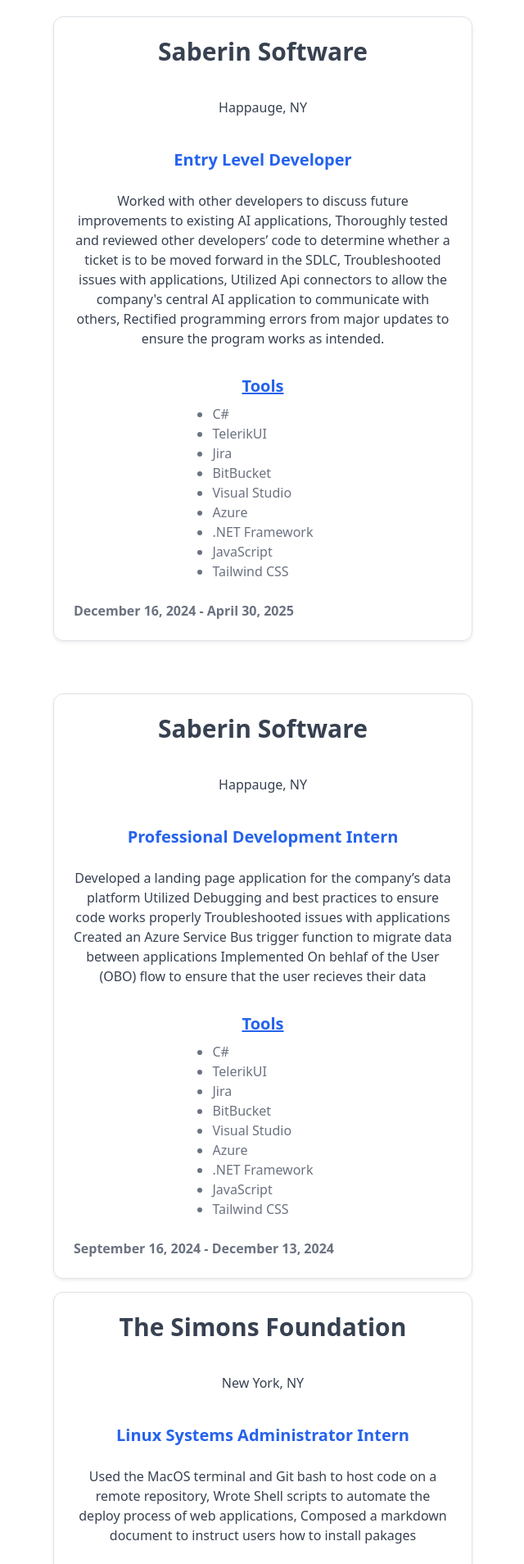
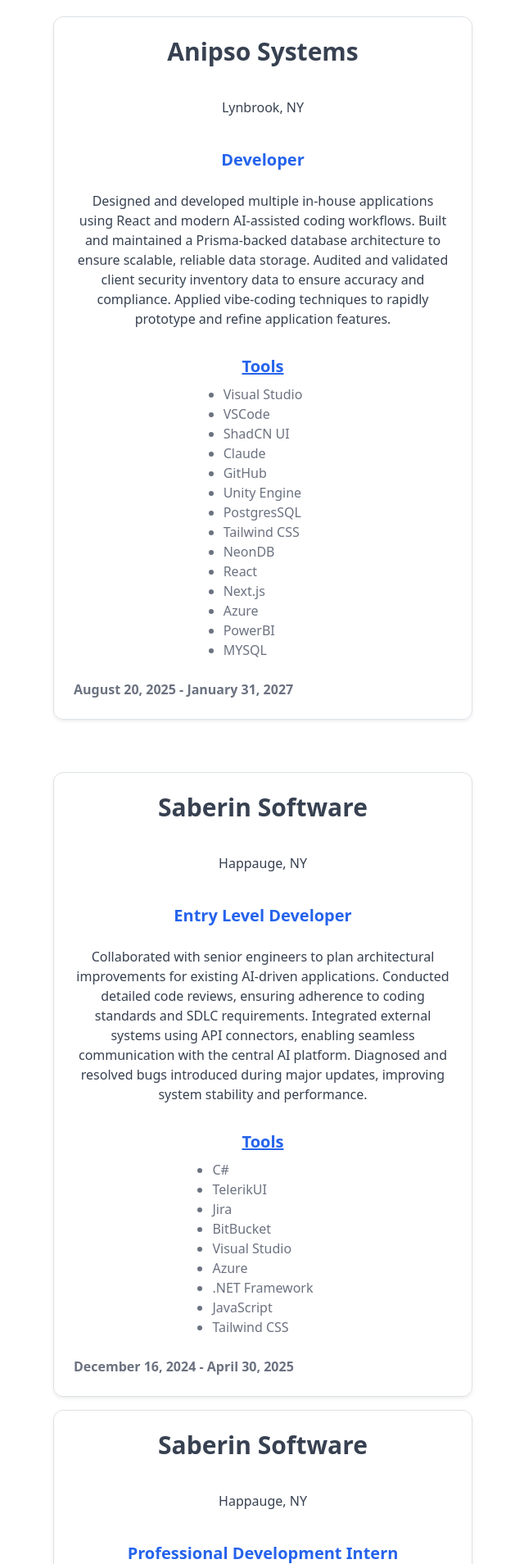
Before and after one commit to ChrisOspina/Professional-Website, a React (Create React App) app: page /experience in a window 1280 px wide. Shown: the part 172-2080 px from the top of the page at 82% size, without its empty margins (319-959 px from the left). Built offline with nearby package versions, Linux system fonts and the light colour scheme.

Commit message:
Updated information. Healthy Eating app in progress will add to data

```diff
--- a/package.json
+++ b/package.json
@@ -58,6 +58,7 @@
   "devDependencies": {
     "@stackbit/types": "^2.1.14",
     "autoprefixer": "^10.4.21",
+    "baseline-browser-mapping": "^2.9.19",
     "postcss": "^8.5.6",
     "react-scripts": "^5.0.1",
     "sass": "^1.70.0",
--- a/src/data/experience.js
+++ b/src/data/experience.js
@@ -1,14 +1,54 @@
-export const experience=[
+export const experience = [
   {
     id: 0,
+    companyName: "Anipso Systems",
+    roleName: "Developer",
+    description: (
+      <p>
+        Designed and developed multiple in‑house applications using React and
+        modern AI‑assisted coding workflows. Built and maintained a
+        Prisma‑backed database architecture to ensure scalable, reliable data
+        storage. Audited and validated client security inventory data to ensure
+        accuracy and compliance. Applied vibe‑coding techniques to rapidly
+        prototype and refine application features.
+      </p>
+    ),
+    tools: [
+      "Visual Studio",
+      "VSCode",
+      "ShadCN UI",
+      "Claude",
+      "GitHub",
+      "Unity Engine",
+      "PostgresSQL",
+      "Tailwind CSS",
+      "NeonDB",
+      "React",
+      "Next.js",
+      "Azure",
+      "PowerBI",
+      "MYSQL",
+    ],
+    startDate: new Date(2025, 7, 20),
+    endDate: new Date(2026, 12, 31),
+    location: "Lynbrook, NY",
+    url: "https://anip.so/",
+  },
+  {
+    id: 1,
     companyName: "Saberin Software",
     roleName: "Entry Level Developer",
-        description: <p>Worked with other developers to discuss future improvements to existing AI applications,
-        Thoroughly tested and reviewed other developers’ code to determine whether a ticket is to be moved forward in the SDLC,
-        Troubleshooted issues with applications, Utilized Api connectors to allow the company's central AI application to communicate with others,
-        Rectified programming errors from major updates to ensure the program works as intended.</p>,
-        tools:
-        [
+    description: (
+      <p>
+        Collaborated with senior engineers to plan architectural improvements
+        for existing AI‑driven applications. Conducted detailed code reviews,
+        ensuring adherence to coding standards and SDLC requirements. Integrated
+        external systems using API connectors, enabling seamless communication
+        with the central AI platform. Diagnosed and resolved bugs introduced
+        during major updates, improving system stability and performance.
+      </p>
+    ),
+    tools: [
       "C#",
       "TelerikUI",
       "Jira",
@@ -22,20 +62,22 @@
     startDate: new Date(2024, 11, 16),
     endDate: new Date(2025, 3, 30),
     location: "Happauge, NY",
-        url: "https://www.saberin.com/"
-
+    url: "https://www.saberin.com/",
   },
   {
-        id: 1,
+    id: 2,
     companyName: "Saberin Software",
     roleName: "Professional Development Intern",
-        description: <p>
-            Developed a landing page application for the company’s data platform
-            Utilized Debugging and best practices to ensure code works properly
-            Troubleshooted issues with applications
-            Created an Azure Service Bus trigger function to migrate data between applications
-            Implemented On behlaf of the User (OBO) flow to ensure that the user recieves their data
-        </p>,
+    description: (
+      <p>
+        Optimized a production landing‑page application, ensuring cross‑browser
+        compatibility and error‑free performance Used Jira and Bitbucket for
+        version control, sprint planning, and collaborative development. Built
+        an Azure Service Bus trigger function to automate data migration between
+        applications. Implemented OAuth OBO (On‑Behalf‑Of) authentication flow
+        to deliver user‑specific data.
+      </p>
+    ),
     tools: [
       "C#",
       "TelerikUI",
@@ -50,18 +92,22 @@
     startDate: new Date(2024, 8, 16),
     endDate: new Date(2024, 11, 13),
     location: "Happauge, NY",
-        url: "https://www.saberin.com/"
+    url: "https://www.saberin.com/",
   },
   {
-        id: 2,
+    id: 3,
     companyName: "The Simons Foundation",
     roleName: "Linux Systems Administrator Intern",
-        description: <p>
-            Used the MacOS terminal and Git bash to host code on a remote repository,
-            Wrote Shell scripts to automate the deploy process of web applications,
-            Composed a markdown document to instruct users how to install pakages
-        </p>,
-        tools:[
+    description: (
+      <p>
+        Used the macOS terminal and Git Bash to manage repositories and support
+        distributed development workflows. Wrote Shell scripts to automate the
+        deployment process of internal web applications Authored technical
+        documentation in Markdown to guide users through package installation
+        and environment setup.
+      </p>
+    ),
+    tools: [
       "Apache",
       "Git/GitHub",
       "Docker",
@@ -77,25 +123,28 @@
     startDate: new Date(2024, 5, 3),
     endDate: new Date(2024, 7, 14),
     location: "New York, NY",
-        url: "https://www.simonsfoundation.org/"
+    url: "https://www.simonsfoundation.org/",
   },
   {
-        id: 3,
+    id: 4,
     companyName: "SAS Technologies",
     roleName: "Project Assistant",
-        description: <p>
-            Configured card readers for school residence halls, assisting in equipment tally for camera & card reader installations.
-            Generated networking cable labels.
-            programmed security cameras by establishing circuit & configuring settings via app to ensure safety of institution & students.
-            Used Caspio and DTools to track SAS inventory and procurement.
-        </p>,
-        tools:[
+    description: (
+      <p>
+        Configured card readers for school residence halls, assisting in
+        equipment tally for camera & card reader installations. Generated
+        networking cable labels. programmed security cameras by establishing
+        circuit & configuring settings via app to ensure safety of institution &
+        students. Used Caspio and DTools to track SAS inventory and procurement.
+      </p>
+    ),
+    tools: [
       "DTools",
       "Quickbooks",
       "Adobe Acrobat",
       "Microsoft Office",
       "Caspio",
-            "Tableau"
+      "Tableau",
     ],
     startDate: new Date(2023, 7, 8),
     endDate: new Date(2024, 8, 12),
@@ -103,17 +152,19 @@
     url: "https://www.sastechnologies.com/",
   },
   {
-        id: 4,
+    id: 5,
     companyName: "National Healthcare Associates, Inc",
     roleName: "Junior Systems Administrator",
-        description: <p>
-            Performed software maintenance & cleanup procedures to dispose of old stored data, ensuring hardware security & maintenance through configuring & encrypting laptops & Apple products for secure remote use.
-            Organized server room to comply with safety protocols & test device functionality.
-            Facilitated employee report generation through web forms using PHP Form Builder, editing code with VS Code.
-            Developed a web application to store & display employee, facility, procurement, & invoice data.
-            Automated data insertion from flat csv file into SQL database.
-        </p>,
-        tools:[
+    description: (
+      <p>
+        Performed software maintenance and secure device configuration,
+        including encryption of laptops and Apple devices for remote use. Built
+        a PHP/MySQL web application to manage employee, facility, procurement,
+        and invoice data. Automated SQL data ingestion using a custom shell
+        script to process and validate CSV files.
+      </p>
+    ),
+    tools: [
       "MySQl",
       "VsCode",
       "Apache",
@@ -127,8 +178,6 @@
     startDate: new Date(2020, 2, 23),
     endDate: new Date(2023, 0, 10),
     location: "Valley Stream, NY",
-        url: "https://nhca.com/"
-
-    }
-
-]
+    url: "https://nhca.com/",
+  },
+];
--- a/src/pages/HomePage.jsx
+++ b/src/pages/HomePage.jsx
@@ -57,16 +57,15 @@
         <div className="border-box">
           <div className="flex flex-row items-center justify-between space-y-0 pb-2">
             <p className="mx-auto max-w-[650px] md:text-lg text-gray-800 pb-4">
-              I am a software engineer with over four years of professional
-              experience seeking opportunities to use state-of-the-art
-              technology to solve real-world problems. I enjoy problem-solving
-              and coding, and I always strive to bring 100% to the work I do.
-              During my bachelor's in Computer Programming & Information Systems
-              as well as my master's in Computer Science, I have worked with
-              various technologies, including C++, Python, Java, and MySQL in
-              various platforms, including Unix, Azure, Node.js, and the Unity
-              engine. I am passionate about developing complex applications that
-              solve real-world problems impacting millions of users.
+              I am a Junior Software Developer with 4+ years of hands‑on
+              experience designing, building, and maintaining scalable web
+              applications. Strong foundation in C, C++, JavaScript, SQL, and
+              modern development workflows, including AI‑assisted coding tools
+              (Claude, Copilot) and Agile methodologies. Adept at architecting
+              clean, maintainable systems, troubleshooting complex issues, and
+              collaborating with cross‑functional teams. Experienced across
+              cloud environments with a growing focus on rapid iteration and
+              vibe‑coding development practices.
             </p>
           </div>
           <div className="flex flex-row justify-between space-y-0 pb-2">
@@ -83,13 +82,13 @@
           <div className="mb-8">
             <ul className="list-disc list-outside pl-6 space-y-2">
               <li className="flex flex-col mb-4">
-                <span className="inline-block font-bold">Languages</span> C++,
-                Python, SQL, HTML, Java, JavaScript, PHP, C#, Bash,
+                <span className="inline-block font-bold">Languages</span>
+                C, C++, Python, SQL, HTML, CSS, Java, JavaScript, PHP, C#, Bash,
               </li>
               <li className="flex flex-col mb-4">
                 <span className="inline-block font-bold">Software</span>{" "}
-                Microsoft Office, VS Code, Visual Studio, Unity, Android Studio,
-                Eclipse, GitHub, Docker, Vercel, Jira
+                Microsoft Office, VS Code, Visual Studio, Apache Kafka, Node.js,
+                Git, Docker, Kubernetes, Claude
               </li>
               <li className="flex flex-col mb-4">
                 <span className="inline-block font-bold">
@@ -98,17 +97,16 @@
                 Linux, Microsoft Windows, MacOS
               </li>
               <li className="flex flex-col mb-4">
-                <span className="inline-block font-bold">
-                  Cloud Enviromnents
-                </span>{" "}
-                AWS, Microsoft Azure, Google Cloud
+                <span className="inline-block font-bold">Cloud & DevOps</span>{" "}
+                AWS, Microsoft Azure, Google Cloud, CI/CD pipelines,
+                containerization, distributed systems, Git
               </li>
               <li className="flex flex-col mb-4">
                 <span className="inline-block font-bold">
-                  Libraries and Frameworks
+                  Libraries & Frameworks
                 </span>{" "}
-                React/Native/Angular, Tailwind CSS, Build Tools, Telerik,
-                Blazor, .NET Core, Relational Databases
+                React/Native/Angular, Tailwind, Build Tools, Telerik, Blazor,
+                .NET Core, Relational Databases
               </li>
               <li className="flex flex-col mb-4">
                 <span className="inline-block font-bold">Soft Skills</span>{" "}
```
Also changed, not shown: 1 other file (tests, documents, lock files or other folders). Lines whose indentation alone changed are shown as unchanged.
